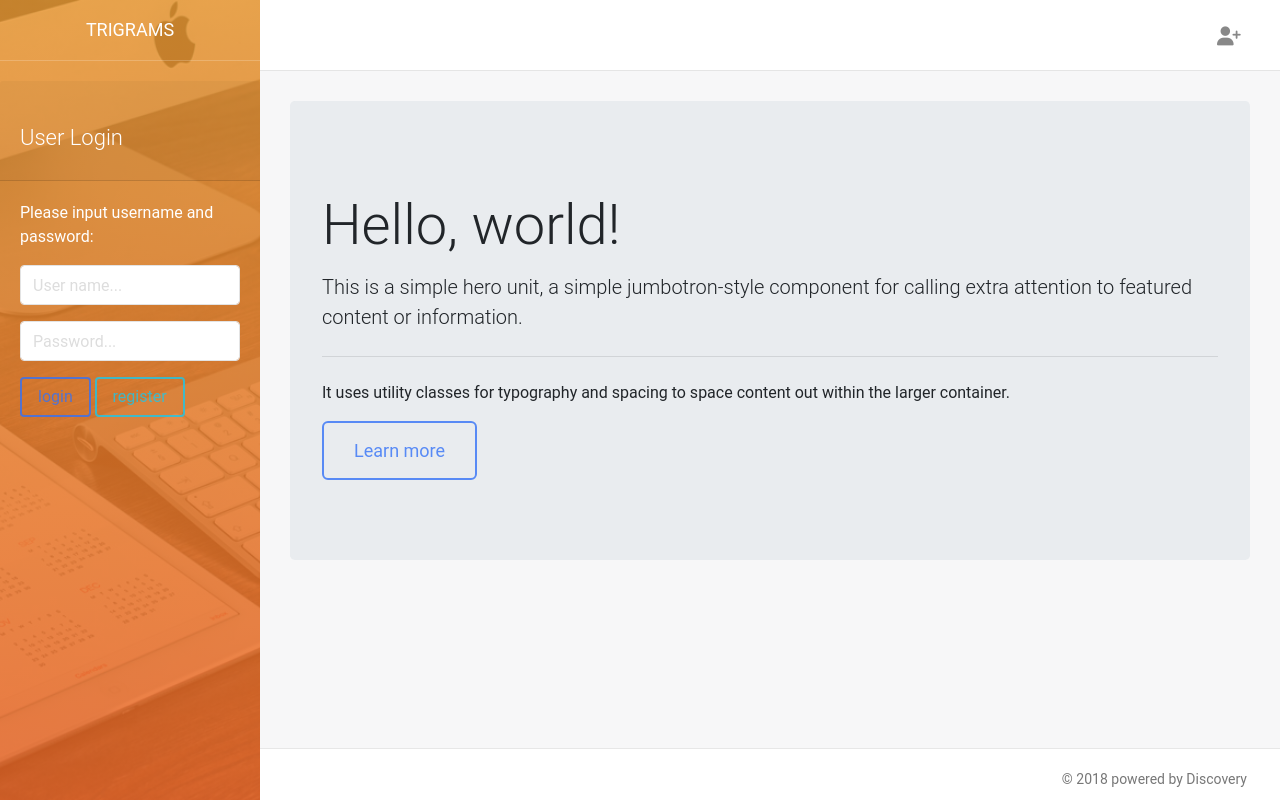
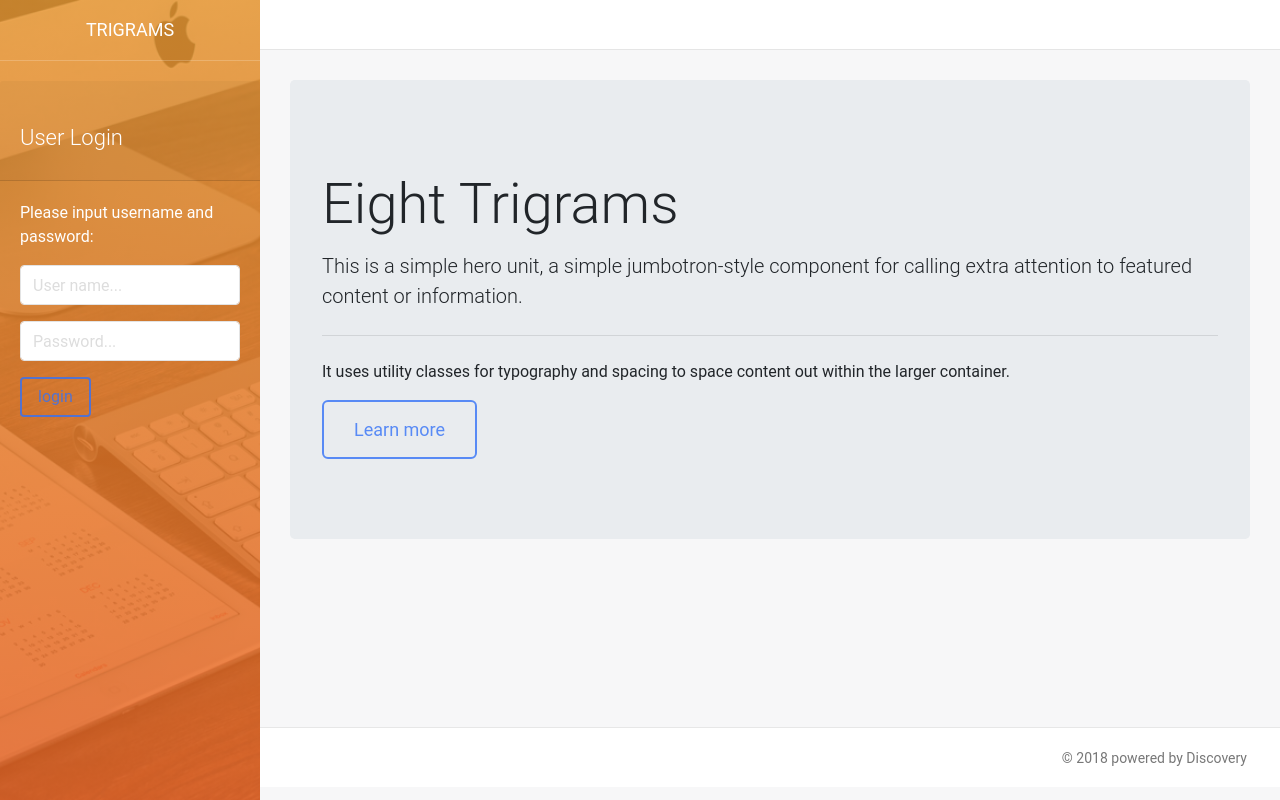
Before and after one commit to WaltZhang/trigrams, a Django app: page /accounts/login/ in a window 1280 px wide. Run offline with Django 3.2, Linux system fonts and the light colour scheme; some libraries are stand-ins or nearby versions.

```diff
--- a/accounts/templates/accounts/login.html
+++ b/accounts/templates/accounts/login.html
@@ -1,16 +1,17 @@
 {% extends 'base.html' %}
+{% load i18n %}
 {% block head %}
 Login
 {% endblock %}
 {% block login_active %}active{% endblock %}
 {% block body %}
     <div class="jumbotron">
-        <h1 class="display-4">Hello, world!</h1>
+        <h1 class="display-4">{% trans 'Eight Trigrams' %}</h1>
         <p class="lead">This is a simple hero unit, a simple jumbotron-style component for calling extra attention to featured content or information.</p>
         <hr class="my-4">
         <p>It uses utility classes for typography and spacing to space content out within the larger container.</p>
         <p class="lead">
-            <a class="btn btn-primary btn-lg" href="#" role="button">Learn more</a>
+            <a class="btn btn-primary btn-lg" href="#">Learn more</a>
         </p>
     </div>
 {% endblock %}
--- a/accounts/templates/accounts/reg_form.html
+++ b/accounts/templates/accounts/reg_form.html
@@ -6,7 +6,6 @@
 <form method="post">
     {% csrf_token %}
     {{ form.as_p }}
-    {% trans '注册' as button_title %}
-    <input type="submit" value="{% blocktrans %}{{ button_title }}{% endblocktrans %}" class="btn btn-info">
+    <button class="btn btn-info">{% trans 'register' %}</button>
 </form>
 {% endblock %}
--- a/datasets/models.py
+++ b/datasets/models.py
@@ -3,7 +3,7 @@ from connectors.models import Connector
 
 
 class Dataset(models.Model):
-    name = models.CharField(max_length=256)
+    name = models.CharField(primary_key=True, max_length=256)
     display_name = models.CharField(max_length=256)
     description = models.TextField(blank=True)
     schema = models.TextField()
--- a/datasets/templates/datasets/upload_file.html
+++ b/datasets/templates/datasets/upload_file.html
@@ -13,7 +13,7 @@
                 {% block breadcrumb %}
                 <nav aria-label="breadcrumb">
                     <ol class="breadcrumb">
-                        <li class="breadcrumb-item"><a href="{% url 'datasets:upload' %}">Type</a></li>
+                        <li class="breadcrumb-item"><a href="{% url 'datasets:import' %}">Type</a></li>
                         <li class="breadcrumb-item">Upload</li>
                         <li class="breadcrumb-item active">Preview</li>
                     </ol>
--- a/datasets/views.py
+++ b/datasets/views.py
@@ -1,4 +1,5 @@
 import os, uuid
+from datetime import datetime
 from django.urls import reverse, reverse_lazy
 from django.views.generic import DetailView, ListView, FormView
 from django.views.generic.base import RedirectView
@@ -33,7 +34,7 @@ class DataImportView(LoginRequiredMixin, FormView):
         return super(DataImportView, self).form_valid(form)
 
     def save_uploaded_file(self, f):
-        self.file_name = str(uuid.uuid5(uuid.NAMESPACE_DNS, 'djangoproject.com'))
+        self.file_name = str(uuid.uuid5(uuid.NAMESPACE_DNS, str(datetime.now())))
         with open(os.path.join(settings.MEDIA_ROOT, self.file_name), 'wb+') as destination:
             for chunk in f.chunks():
                 destination.write(chunk)
@@ -128,7 +129,7 @@ class QueryView(LoginRequiredMixin, CreateView):
     def get_context_data(self, **kwargs):
         context = super(QueryView, self).get_context_data(**kwargs)
         context['conn_name'] = self.request.GET.get('conn_name')
-        context['name'] = self.request.GET.get('name') if 'name' in self.request.GET else str(uuid.uuid5(uuid.NAMESPACE_DNS, 'djangoproject.com'))
+        context['name'] = self.request.GET.get('name') if 'name' in self.request.GET else str(uuid.uuid5(uuid.NAMESPACE_DNS, str(datetime.now())))
         return context
 
     def form_valid(self, form):
--- a/templates/base.html
+++ b/templates/base.html
@@ -56,8 +56,7 @@
                             <form method="post">
                                 {% csrf_token %}
                                 {{ form.as_p }}
-                                    <input type="submit" value="login" class="btn btn-primary">
-                                    <a href="{% url 'accounts:register' %}" class="btn btn-info">register</a>
+                                <button class="btn btn-primary">{% trans 'login' %}</button>
                             </form>
                         </div>
                     </div>
@@ -81,7 +80,7 @@
                         <ul class="navbar-nav ml-auto">
                             <li class="nav-item dropdown">
                                 <a class="nav-link dropdown-toggle" href="#" id="userDropdown" data-toggle="dropdown">
-                                    <i class="fa fa-user"></i>&nbsp;
+                                    <i class="ti-user"></i>&nbsp;
                                     <span class="d-lg-block">{{ user.username }}</span>
                                 </a>
                                 <div class="dropdown-menu dropdown-menu-right">
@@ -113,10 +118,6 @@
                         <div class="collapse navbar-collapse justify-content-end" id="navigation">
                             <ul class="navbar-nav ml-auto">
                                 <li class="nav-item">
-                                    <a href="{% url 'accounts:register' %}" class="nav-link">
-                                        <i class="fa fa-user-plus"></i>
-                                        <span class="d-lg-none">{% trans 'Register' %}</span>
-                                    </a>
                                 </li>
                             </ul>
                         </div>
--- a/trigrams/settings.py
+++ b/trigrams/settings.py
@@ -127,6 +127,8 @@ STATICFILES_DIRS = [
     os.path.join(BASE_DIR, 'static'),
 ]
 
+LOGIN_REDIRECT_URL = '/datasets/'
+
 MEDIA_URL = '/media/'
 
 MEDIA_ROOT = os.path.join(BASE_DIR, 'media')
--- a/trigrams/views.py
+++ b/trigrams/views.py
@@ -1,5 +1,6 @@
 from django.shortcuts import redirect
 from django.urls import reverse
 
+
 def login_redirect(request):
     return redirect(reverse('datasets:list'))
```
Also changed, not shown: other parts of templates/base.html (+7 -1 lines). Lines whose indentation alone changed are shown as unchanged.
